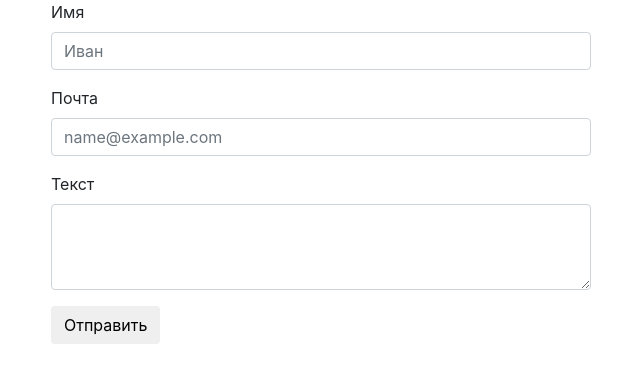
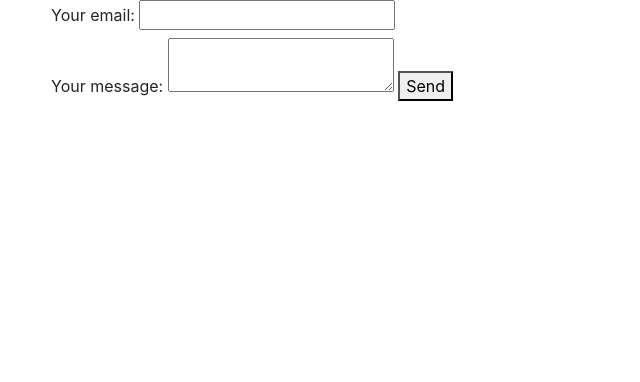
Before and after one commit to MaxTer0309/proba, a plain HTML site: page index.html in a window 1280 px wide. Shown: the whole page, without its empty margins (34-674 px from the left). Drawn offline with nearby package versions, Linux system fonts and the light colour scheme.

Commit message:
Update index.html

```diff
--- a/index.html
+++ b/index.html
@@ -13,24 +13,21 @@
 	<div class="container">
 		<div class="row">
 			<div class="col-lg-6">
-				<form class="form" action="https://formspree.io/f/xpzkvqve" method="post">
-					<div class="mb-3">
-						<label for="exampleFormControlInput1" class="form-label">Имя</label>
-						<input type="name" class="form-control" id="exampleFormControlInput1" placeholder="Иван">
-						<input type="hidden" name="_subject" value="Новое письмо">
-					</div>
-					<div class="mb-3">
-						<label for="exampleFormControlInput1" class="form-label">Почта</label>
-						<input type="email" class="form-control" id="exampleFormControlInput1" placeholder="name@example.com">
-					</div>
-					<div class="mb-3">
-						<label for="exampleFormControlTextarea1" class="form-label">Текст</label>
-						<textarea class="form-control" id="exampleFormControlTextarea1" rows="3"></textarea>
-					</div>
-					<div class="mb-3">
-						<button type="submit" class="btn btn-default">Отправить</button>
-					</div>
-				</form>
+				<form
+  action="https://formspree.io/f/xpzkvqve"
+  method="POST"
+>
+  <label>
+    Your email:
+    <input type="email" name="_replyto">
+  </label>
+  <label>
+    Your message:
+    <textarea name="message"></textarea>
+  </label>
+  <!-- your other form fields go here -->
+  <button type="submit">Send</button>
+</form>
 			</div>
 		</div>
 	</div>
```
